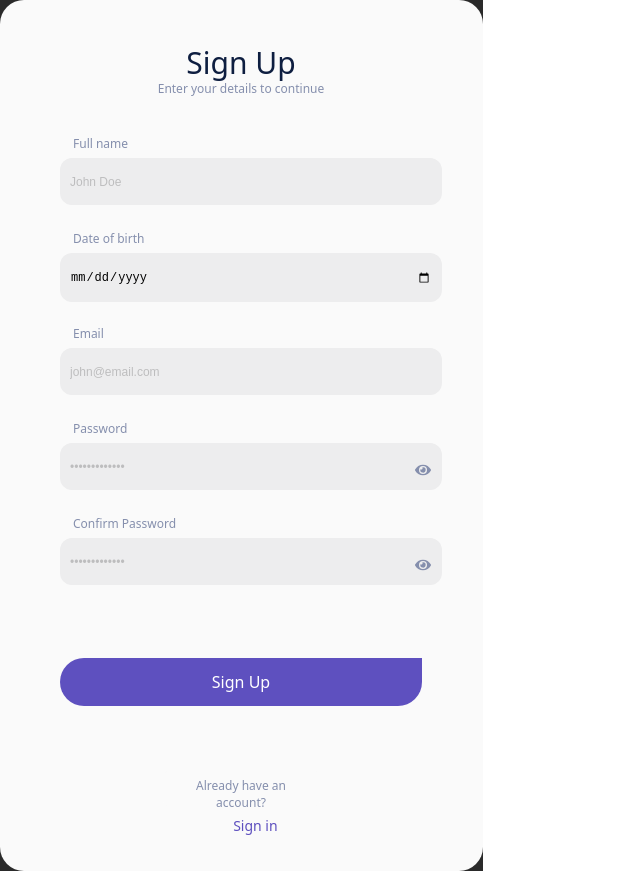
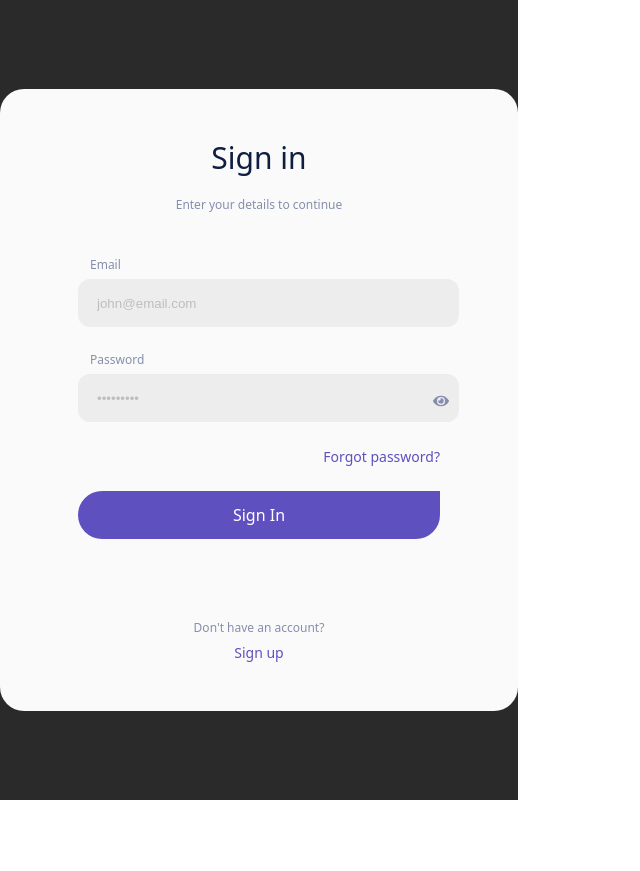
Before and after one commit to Joca7330/PraticeReact, a React (Vite) app: page /signin in a window 1280 px wide. Shown: the whole page, without its empty margins (0-640 px from the left). After the commit the page ends 800 px from the top, so only its background shows below. Built offline with nearby package versions, Linux system fonts and the light colour scheme.

Commit message:
validated signup and signin paths

```diff
--- a/src/App.jsx
+++ b/src/App.jsx
@@ -17,20 +17,15 @@ const App = () => {
   }
 
   return (
+
+
+
     <BrowserRouter>
       <div className='backdrop'>
         <div className='form-2-container'>
-          {/* Define your Routes */}
           <Routes>
-            {/* Route for /signin */}
-            <Route path="/signin" element={
-              !isLoggedIn ?
-                <SignInForm isLoggedIn={isLoggedIn} onLogin={handleLogIn} /> :
-                <SignUpForm onLogout={handleLogOut} />
-            } />
-            {/* Route for /signup */}
-            <Route path="/signup" element={<SignUpForm onLogout={handleLogOut} />} />
-            {/* Other routes can be added as needed */}
+            <Route path='/signin' element={<SignInForm />} />
+            <Route path='/signup' element={<SignUpForm />} />
           </Routes>
         </div>
       </div>
@@ -38,4 +33,30 @@ const App = () => {
   )
 }
 
+
+
+
+//     <BrowserRouter>
+//       <div className='backdrop'>
+//         <div className='form-2-container'>
+//           {/* Define your Routes */}
+//           <Routes>
+//             {/* Route for /signin */}
+//             <Route path="/signin" element=
+//             {
+//               <SignInForm />
+//               // !isLoggedIn ?
+//               //   <SignInForm isLoggedIn={isLoggedIn} onLogin={handleLogIn} /> :
+//               //   <SignUpForm onLogout={handleLogOut} />
+//             } />
+//             {/* Route for /signup */}
+//             <Route path="/signup" element={<SignUpForm onLogout={handleLogOut} />} />
+//             {/* Other routes can be added as needed */}
+//           </Routes>
+//         </div>
+//       </div>
+//     </BrowserRouter>
+//   )
+// }
+
 export default App
```
